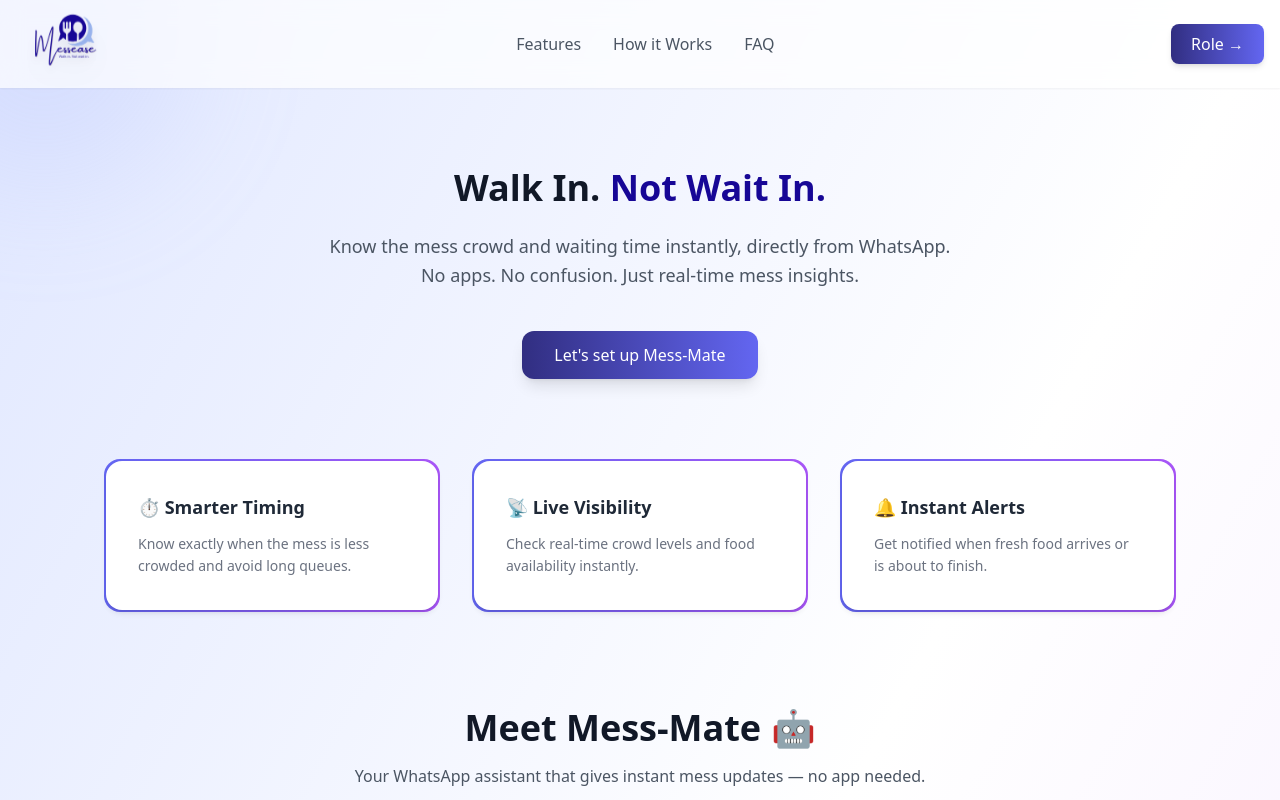
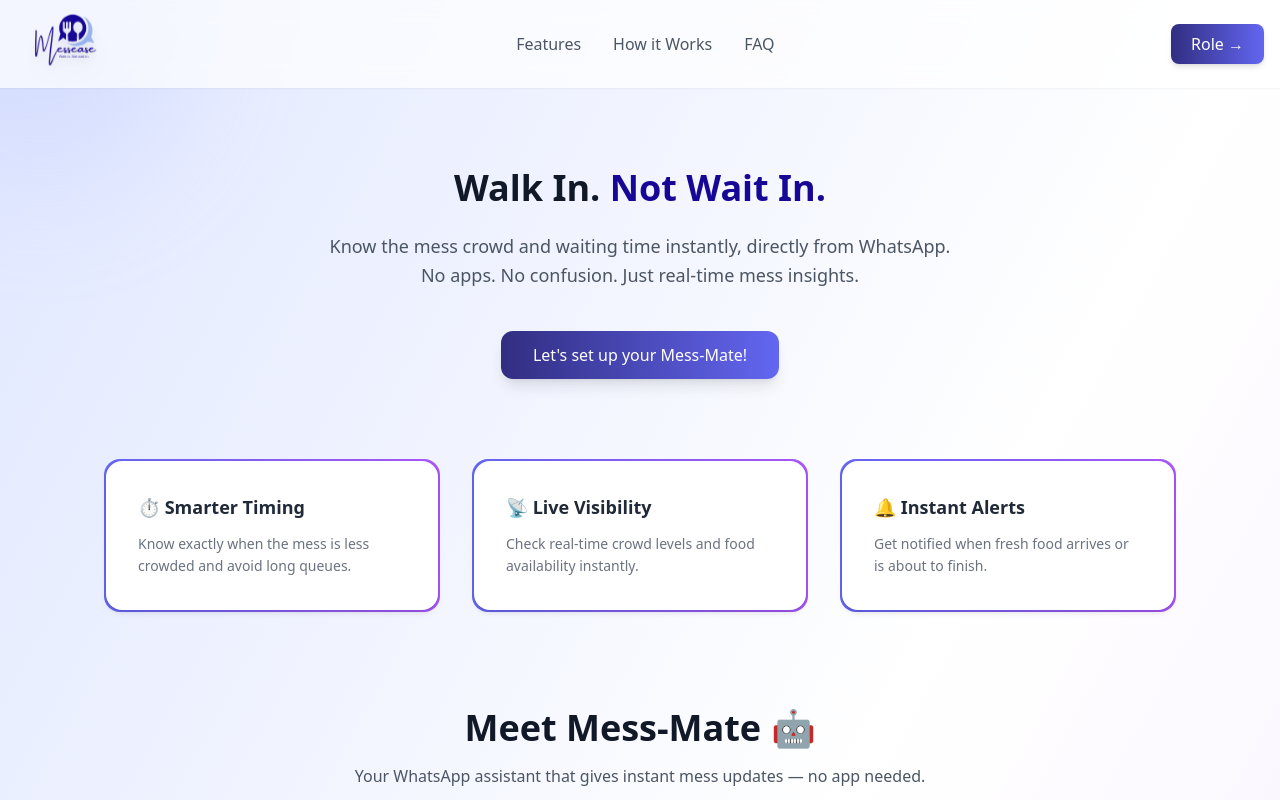
Before and after one commit to Adyyyyyyyyy/Mess-Ease, a React (Vite) app in the folder frontend/: page / in a window 1280 px wide. Both pictures are taken after a click on the element 466 px from the left and 528 px from the top of the page. Shown: the top 800 px of the page. Built offline with nearby package versions, Linux system fonts and the light colour scheme.

Commit message:
new updated changes

```diff
--- a/frontend/src/pages/UserDashboard.jsx
+++ b/frontend/src/pages/UserDashboard.jsx
@@ -94,7 +94,7 @@ function UserDashboard() {
         </p>
 
         <button onClick={scrollToForm} className="mt-10 bg-gradient-to-r from-indigo-900 to-indigo-500 text-white px-8 py-3 rounded-xl shadow-lg hover:scale-105 transition">
-          Let's set up Mess-Mate
+          Let's set up your Mess-Mate!
         </button>
       </div>
 
@@ -190,7 +190,7 @@ function UserDashboard() {
       </div>
 
       {/* FOOTER */}
-      <div className="mt-24 bg-gradient-to-r from-indigo-500 to-purple-500 text-white py-10 px-6">
+      <div className="mt-24 bg-gradient-to-r from-indigo-900 to-indigo-500 text-white py-10 px-6">
         <div className="max-w-6xl mx-auto grid md:grid-cols-3 gap-8 text-center md:text-left">
           <div>
             <h3 className="text-2xl font-bold">Mess-Ease</h3>
```
